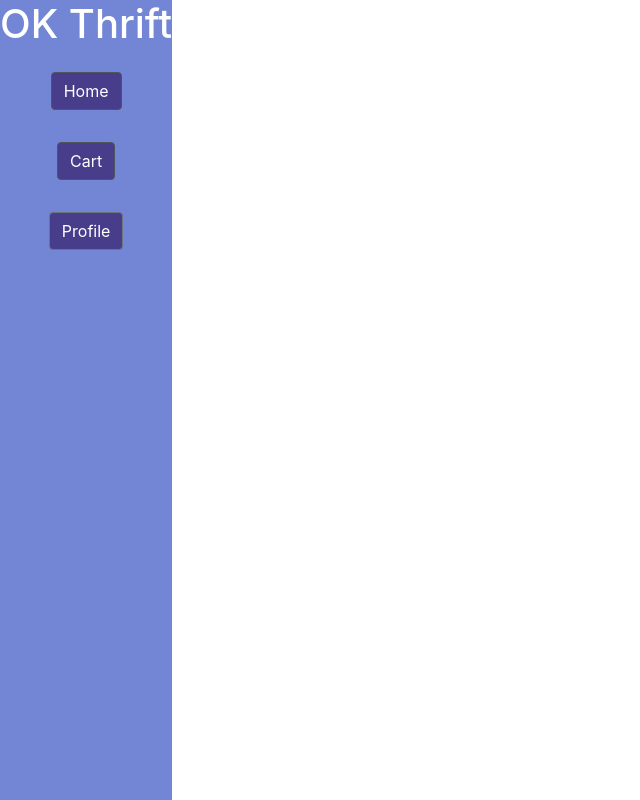
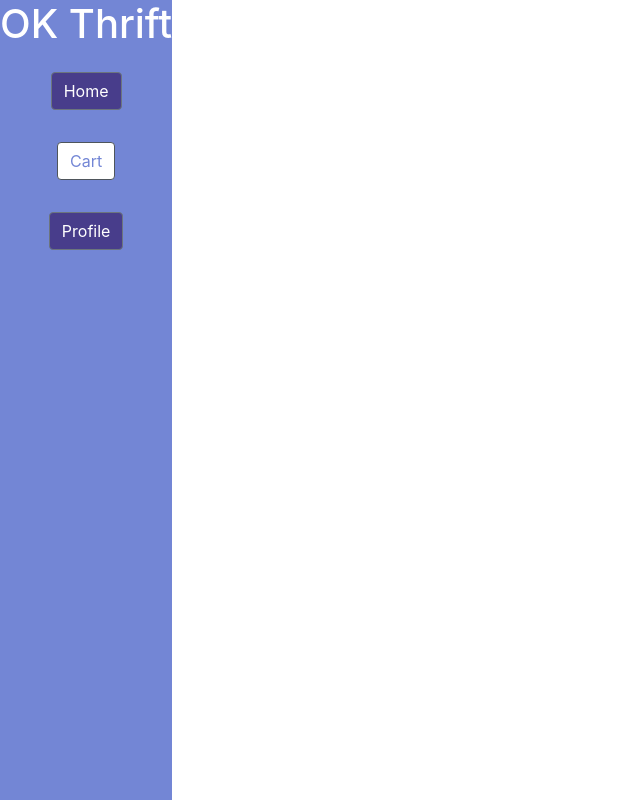
Before and after one commit to opomeroy26/OK-Thrift, a React (Create React App) app in the folder ok-thrift/: page /cart in a window 1280 px wide. Shown: the whole page, without its empty margins (0-640 px from the left). Built offline with nearby package versions, Linux system fonts and the light colour scheme; data requests are answered from the project's data file.

Commit message:
NavLinks in SideBar and history.push on AddToCart btn

```diff
--- a/ok-thrift/src/components/App.js
+++ b/ok-thrift/src/components/App.js
@@ -1,5 +1,6 @@
 import {Switch, Route} from "react-router-dom"
 import React, {useEffect, useState} from "react";
+import {useHistory} from "react-router-dom";
 //import Header from "./Header";
 import SideBar from "./SideBar";
 import HomePage from "./HomePage";
@@ -11,6 +12,7 @@ import '../styles/index.css'
 function App() {
   const [inventory, setInventory] = useState([])
   const [cart, setCart] = useState([])
+  const history = useHistory();
 
   useEffect(()=> {
     fetch("http://localhost:3000/inventory")
@@ -23,6 +25,8 @@ function App() {
     if (!cart.includes(product)) {
       setCart([...cart, product])
     }
+    history.push("/cart")
+
   }
 
   function onRemoveFromCart(e, product){
--- a/ok-thrift/src/components/CartPage.js
+++ b/ok-thrift/src/components/CartPage.js
@@ -1,6 +1,5 @@
 import CartCard from './CartCard.js'
 import '../styles/CartPage.css'
-import ItemCard from './ItemCard.js'
 
 function CartPage({cart, onRemoveFromCart, onCardClick}){
     const cartItem = cart.map((productObj)=> (
--- a/ok-thrift/src/components/SideBar.js
+++ b/ok-thrift/src/components/SideBar.js
@@ -1,6 +1,7 @@
 import '../styles/SideBar.css'
 import {NavLink} from "react-router-dom"
 import '../styles/index.css'
+
 
 function SideBar(){
     return (
@@ -10,17 +11,17 @@ function SideBar(){
                 <h1 >OK Thrift</h1>
                 <ul className='list-unstyled components' id='homeSubmenu'>
                 <li>
-                <NavLink  to="/" className='btn btn-secondary m-3'>
+                <NavLink  to="/" exact activeStyle = {{background: "white", color:"#7386D5"}} className='btn btn-secondary m-3'>
                     Home
                 </NavLink>
                 </li>
                 <li>
-                <NavLink to ="/cart" className='btn btn-secondary m-3'>
+                <NavLink to ="/cart" exact activeStyle = {{background: "white", color:"#7386D5"}} className='btn btn-secondary m-3'>
                     Cart
                 </NavLink>
                 </li>
                 <li>
-                <NavLink to="/profile" className='btn btn-secondary m-3'>
+                <NavLink to="/profile" exact activeStyle = {{background: "white", color:"#7386D5"}} className='btn btn-secondary m-3'>
                     Profile
                 </NavLink>
                 </li>
--- a/ok-thrift/src/styles/SideBar.css
+++ b/ok-thrift/src/styles/SideBar.css
@@ -23,6 +23,6 @@
 }
 
 .btn-secondary {
-    background-color: darkslateblue !important;
+    background-color: darkslateblue;
 
 }
```
